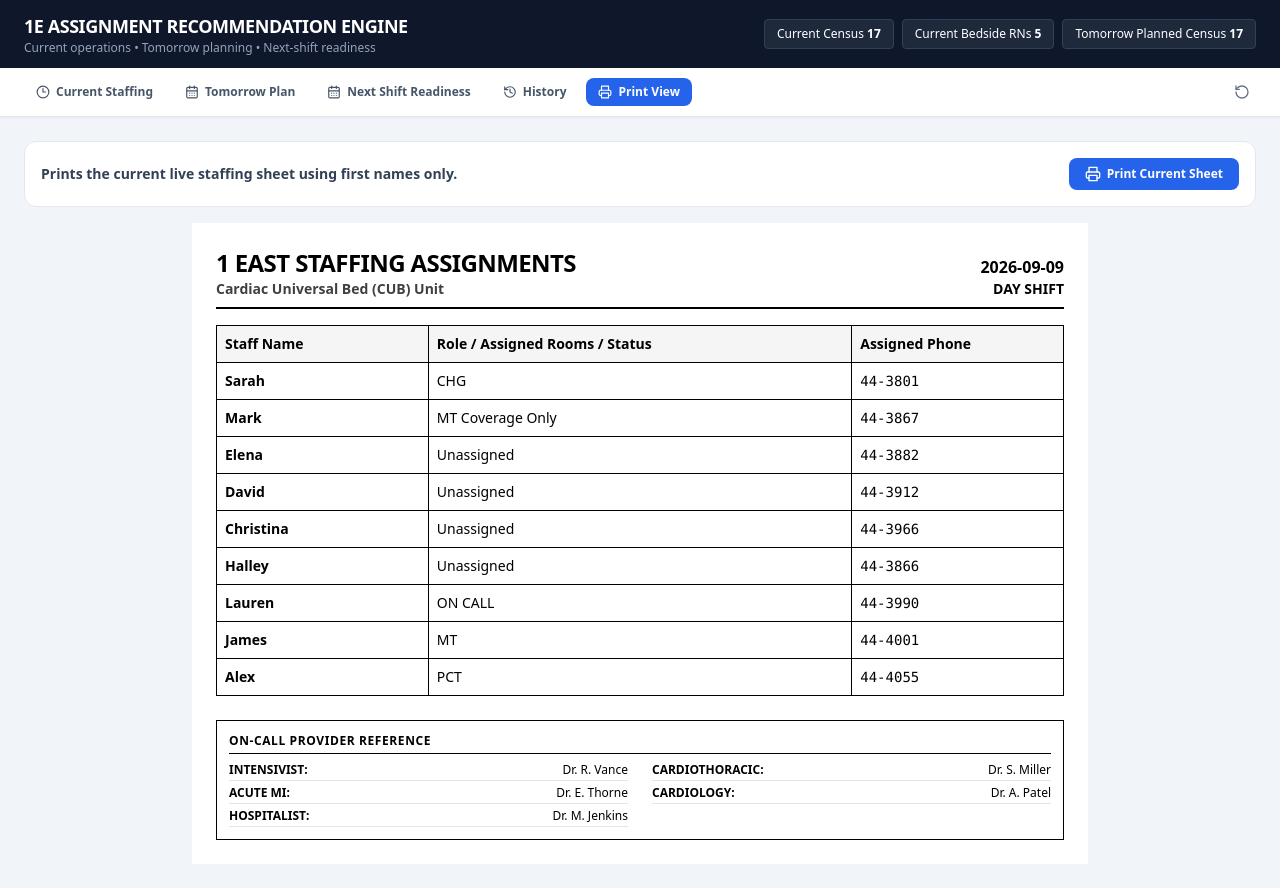
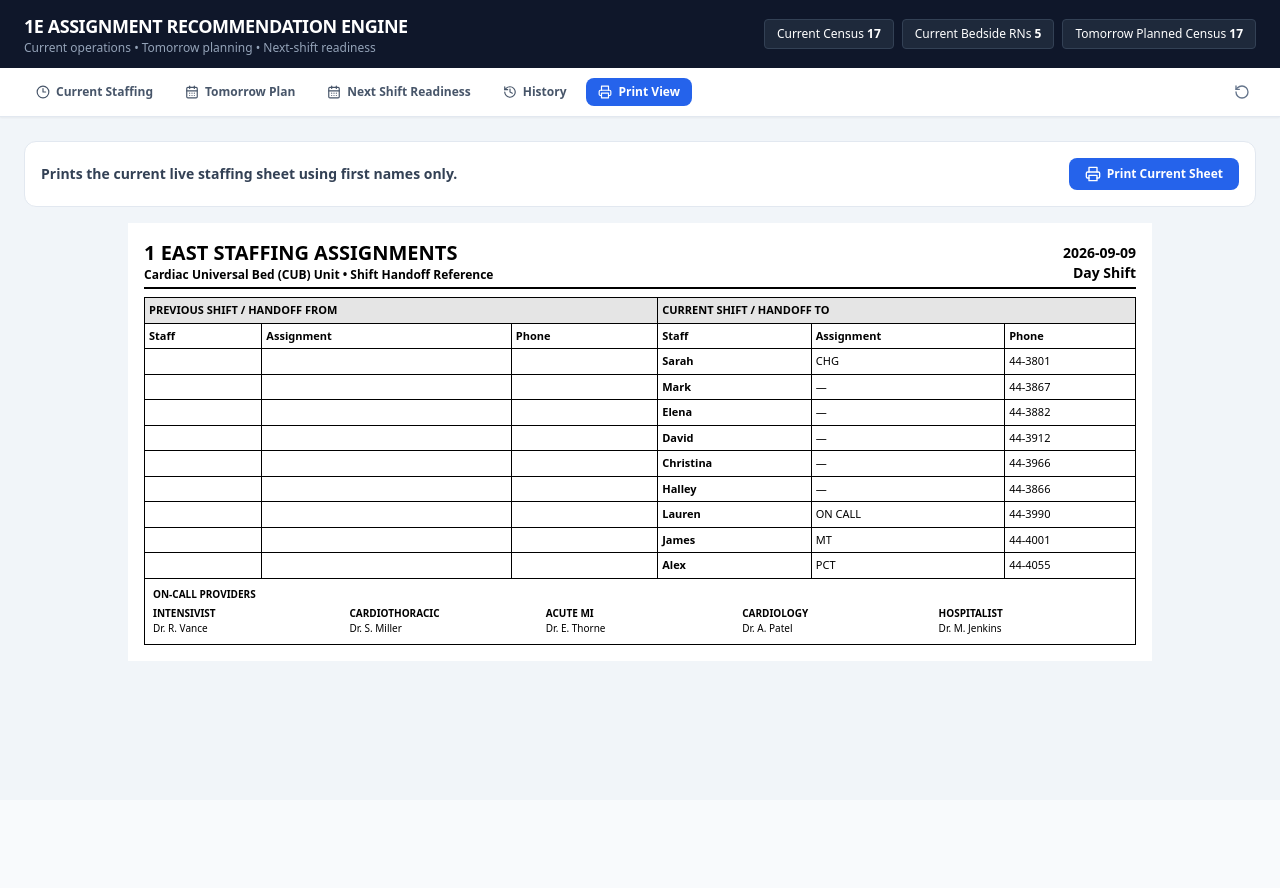
Before and after one commit to regelus19/1e-assignment-engine, a React (Vite) app: page / in a window 1280 px wide. Both pictures are taken after a click on the button "Print View". After the commit the page ends 800 px from the top, so only its background shows below. Built offline with nearby package versions, Linux system fonts and the light colour scheme.

Commit message:
Format print sheet for shift handoff and orientation pairs

```diff
--- a/src/components/PrintSheet.tsx
+++ b/src/components/PrintSheet.tsx
@@ -1,119 +1,12 @@
 import React from 'react';
-import { NurseStaff, PatientRoom, OnCallProviders } from '../types';
-
-interface PrintSheetProps {
-  date: string;
-  shiftType: string;
-  roster: NurseStaff[];
-  rooms: PatientRoom[];
-  onCall: OnCallProviders;
-}
-
-export const PrintSheet: React.FC<PrintSheetProps> = ({
-  date,
-  shiftType,
-  roster,
-  rooms,
-  onCall
-}) => {
-  const getFirstName = (fullName: string) => fullName.trim().split(' ')[0] || fullName;
-
-  const getStaffAssignmentString = (staff: NurseStaff): string => {
-    if (staff.staffStatus === 'FLEXED') {
-      return staff.plannedReturnTime ? `FLEXED – RETURN ${staff.plannedReturnTime}` : 'FLEXED';
-    }
-    if (staff.staffStatus === 'ON_CALL') {
-      return 'ON CALL';
-    }
-    if (staff.role === 'MT') {
-      return 'MT';
-    }
-    if (staff.role === 'PCT') {
-      return 'PCT';
-    }
-
-    const assignedRooms = rooms
-      .filter(r => r.assignedNurseId === staff.id)
-      .map(r => r.roomNumber)
-      .sort();
-
-    if (staff.role === 'CHG') {
-      return assignedRooms.length > 0 ? `CHG, ${assignedRooms.join(', ')}` : 'CHG';
-    }
-
-    if (staff.coveringMT) {
-      return assignedRooms.length > 0
-        ? `${assignedRooms.join(', ')} (Covering MT)`
-        : 'MT Coverage Only';
-    }
-
-    return assignedRooms.length > 0 ? assignedRooms.join(', ') : 'Unassigned';
-  };
-
-  return (
-    <div className="bg-white text-black p-6 font-sans max-w-4xl mx-auto">
-      {/* Header */}
-      <div className="border-b-2 border-black pb-2 mb-4 flex justify-between items-end">
-        <div>
-          <h1 className="text-2xl font-black tracking-tight">1 EAST STAFFING ASSIGNMENTS</h1>
-          <p className="text-sm font-semibold text-neutral-700">Cardiac Universal Bed (CUB) Unit</p>
-        </div>
-        <div className="text-right">
-          <p className="text-base font-bold">{date}</p>
-          <p className="text-sm font-semibold uppercase">{shiftType} Shift</p>
-        </div>
-      </div>
-
-      {/* Staff Assignments Table */}
-      <div className="mb-6">
-        <table className="w-full border-collapse border border-black text-sm">
-          <thead>
-            <tr className="bg-neutral-100 border-b border-black">
-              <th className="border-r border-black p-2 text-left font-black w-1/4">Staff Name</th>
-              <th className="border-r border-black p-2 text-left font-black w-1/2">Role / Assigned Rooms / Status</th>
-              <th className="p-2 text-left font-black w-1/4">Assigned Phone</th>
-            </tr>
-          </thead>
-          <tbody>
-            {roster.map((staff) => (
-              <tr key={staff.id} className="border-b border-black">
-                <td className="border-r border-black p-2 font-bold">{getFirstName(staff.name)}</td>
-                <td className="border-r border-black p-2">{getStaffAssignmentString(staff)}</td>
-                <td className="p-2 font-mono">{staff.assignedPhone || '-'}</td>
-              </tr>
-            ))}
-          </tbody>
-        </table>
-      </div>
-
-      {/* On-Call Provider Reference Block */}
-      <div className="border border-black p-3">
-        <h2 className="text-xs font-black uppercase tracking-wider mb-2 border-b border-black pb-1">
-          On-Call Provider Reference
-        </h2>
-        <div className="grid grid-cols-2 gap-x-6 gap-y-1 text-xs">
-          <div className="flex justify-between border-b border-neutral-200 pb-0.5">
-            <span className="font-bold">INTENSIVIST:</span>
-            <span>{onCall.intensivist || '-'}</span>
-          </div>
-          <div className="flex justify-between border-b border-neutral-200 pb-0.5">
-            <span className="font-bold">CARDIOTHORACIC:</span>
-            <span>{onCall.cardiothoracic || '-'}</span>
-          </div>
-          <div className="flex justify-between border-b border-neutral-200 pb-0.5">
-            <span className="font-bold">ACUTE MI:</span>
-            <span>{onCall.acuteMI || '-'}</span>
-          </div>
-          <div className="flex justify-between border-b border-neutral-200 pb-0.5">
-            <span className="font-bold">CARDIOLOGY:</span>
-            <span>{onCall.cardiology || '-'}</span>
-          </div>
-          <div className="flex justify-between border-b border-neutral-200 pb-0.5">
-            <span className="font-bold">HOSPITALIST:</span>
-            <span>{onCall.hospitalist || '-'}</span>
-          </div>
-        </div>
-      </div>
-    </div>
-  );
+import { FinalizedShiftSnapshot, NurseStaff, PatientRoom, OnCallProviders } from '../types';
+interface PrintSheetProps { date:string; shiftType:string; roster:NurseStaff[]; rooms:PatientRoom[]; onCall:OnCallProviders; previousShift?:FinalizedShiftSnapshot|null; }
+const first=(n:string)=>n.trim().split(/\s+/)[0]||n;
+const pairName=(s:NurseStaff,roster:NurseStaff[])=>{if(s.role!=='Preceptor'||!s.orientationPartnerId)return first(s.name);const p=roster.find(x=>x.id===s.orientationPartnerId);return p?`${first(s.name)} / ${first(p.name)}`:first(s.name);};
+const rows=(roster:NurseStaff[],rooms:PatientRoom[])=>roster.filter(s=>s.role!=='Orientee').map(s=>{const assigned=rooms.filter(r=>r.assignedNurseId===s.id).map(r=>r.roomNumber).sort();let assignment=s.role==='CHG'?(assigned.length?`CHG, ${assigned.join(', ')}`:'CHG'):s.role==='MT'?'MT':s.role==='PCT'?'PCT':s.staffStatus==='FLEXED'?'FLEXED':s.staffStatus==='ON_CALL'?'ON CALL':assigned.length?assigned.join(', '):'—';return {id:s.id,name:pairName(s,roster),assignment,phone:s.assignedPhone||'-'};});
+export const PrintSheet:React.FC<PrintSheetProps>=({date,shiftType,roster,rooms,onCall,previousShift})=>{const current=rows(roster,rooms),previous=previousShift?rows(previousShift.roster,previousShift.rooms):[];const max=Math.max(current.length,previous.length,1);return <div className="bg-white text-black p-4 font-sans max-w-5xl mx-auto print:p-0">
+ <div className="border-b-2 border-black pb-1 mb-2 flex justify-between items-end"><div><h1 className="text-xl font-black">1 EAST STAFFING ASSIGNMENTS</h1><p className="text-xs font-semibold">Cardiac Universal Bed (CUB) Unit • Shift Handoff Reference</p></div><div className="text-right text-sm font-bold">{date}<div>{shiftType} Shift</div></div></div>
+ <table className="w-full border-collapse border border-black text-[11px]"><thead><tr><th colSpan={3} className="border border-black p-1 bg-neutral-200 text-left">PREVIOUS SHIFT / HANDOFF FROM</th><th colSpan={3} className="border border-black p-1 bg-neutral-200 text-left">CURRENT SHIFT / HANDOFF TO</th></tr><tr><th className="border border-black p-1 text-left">Staff</th><th className="border border-black p-1 text-left">Assignment</th><th className="border border-black p-1 text-left">Phone</th><th className="border border-black p-1 text-left">Staff</th><th className="border border-black p-1 text-left">Assignment</th><th className="border border-black p-1 text-left">Phone</th></tr></thead><tbody>{Array.from({length:max}).map((_,i)=>{const p=previous[i],c=current[i];return <tr key={i}><td className="border border-black p-1 font-bold">{p?.name||''}</td><td className="border border-black p-1">{p?.assignment||''}</td><td className="border border-black p-1">{p?.phone||''}</td><td className="border border-black p-1 font-bold">{c?.name||''}</td><td className="border border-black p-1">{c?.assignment||''}</td><td className="border border-black p-1">{c?.phone||''}</td></tr>})}</tbody></table>
+ <div className="border border-black border-t-0 p-2 text-[10px]"><div className="font-black mb-1">ON-CALL PROVIDERS</div><div className="grid grid-cols-5 gap-2"><div><b>INTENSIVIST</b><br/>{onCall.intensivist||'-'}</div><div><b>CARDIOTHORACIC</b><br/>{onCall.cardiothoracic||'-'}</div><div><b>ACUTE MI</b><br/>{onCall.acuteMI||'-'}</div><div><b>CARDIOLOGY</b><br/>{onCall.cardiology||'-'}</div><div><b>HOSPITALIST</b><br/>{onCall.hospitalist||'-'}</div></div></div>
+ </div>;
 };
```
